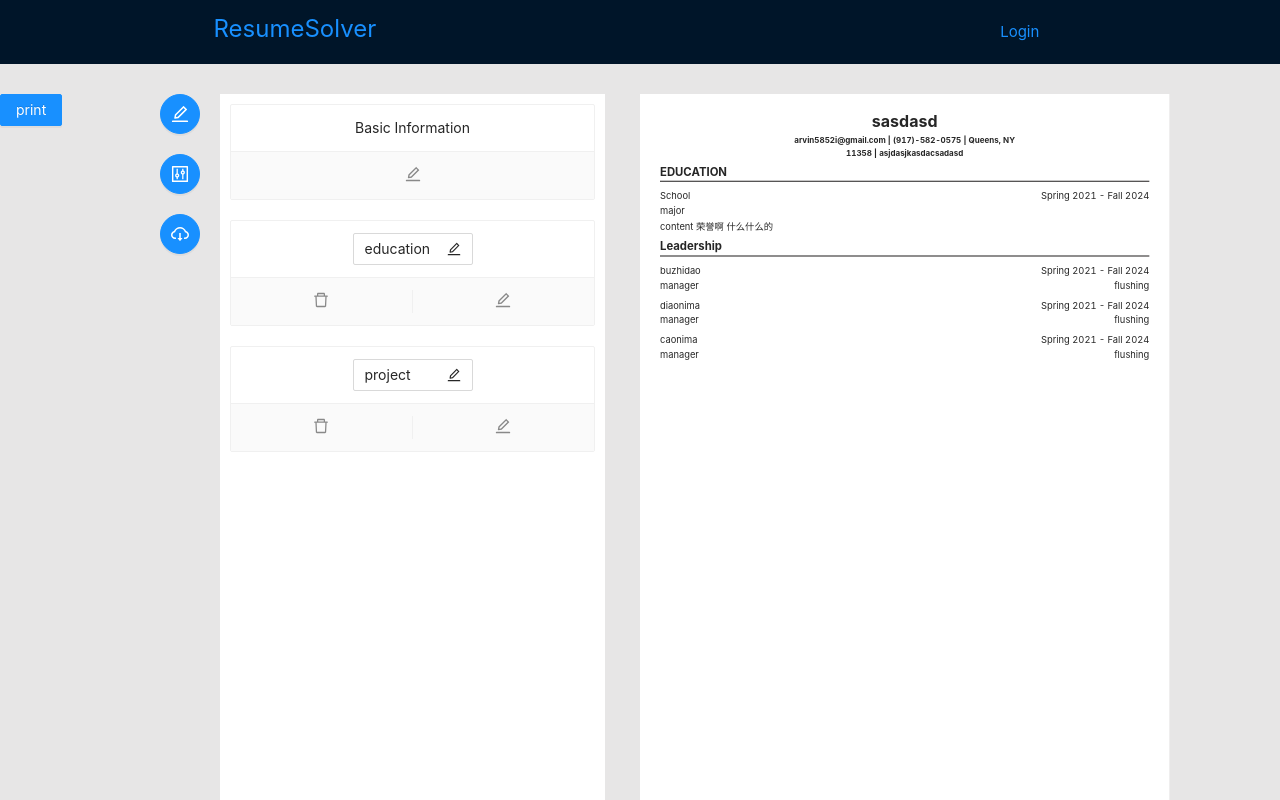
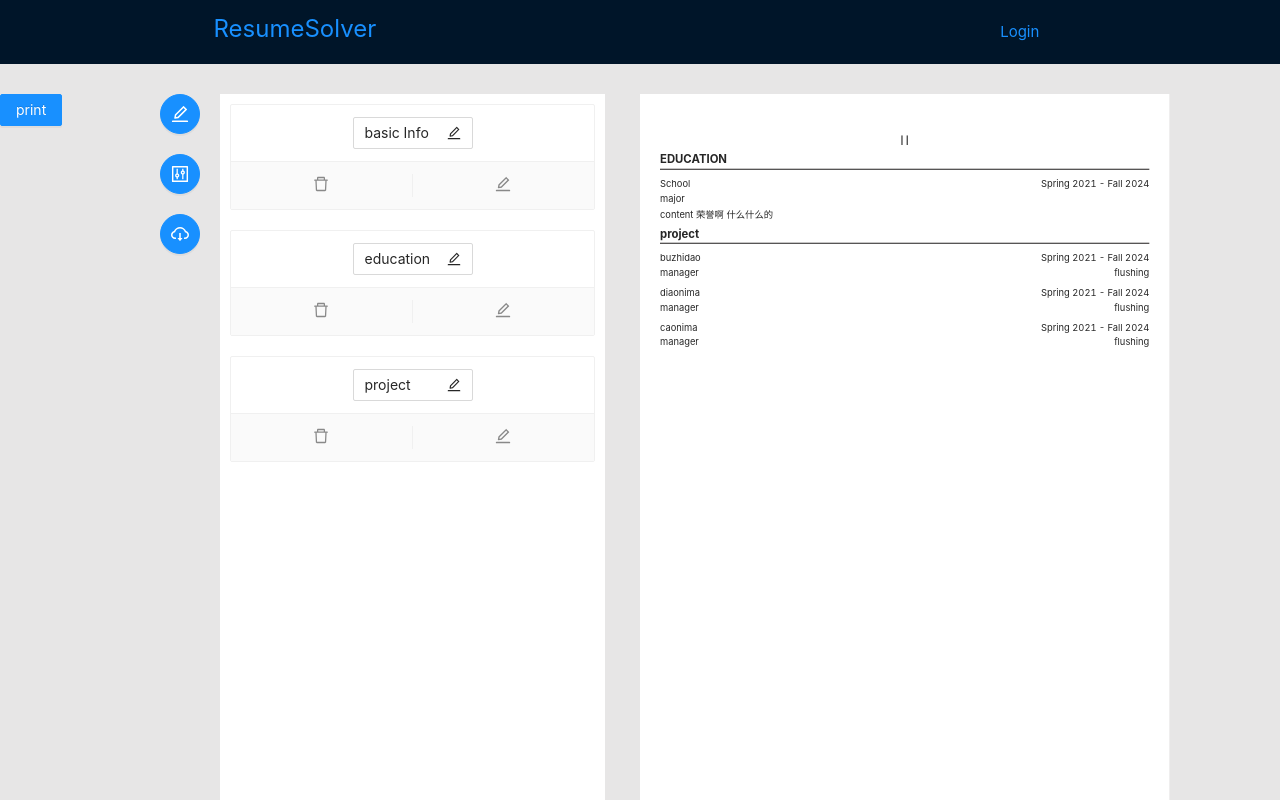
Before and after one commit to Alfred-Huang/resumeEditor-Reactjs, a React (Create React App) app: page /resume2 in a window 1280 px wide. Shown: the top 800 px of the page. Built offline with nearby package versions, Linux system fonts and the light colour scheme; the HTML template or start-up script is replaced by a standard one.

Commit message:
can't drag the basic info card

```diff
--- a/src/Component/Main/Resume2/BasicInfo/index.jsx
+++ b/src/Component/Main/Resume2/BasicInfo/index.jsx
@@ -1,17 +1,48 @@
 import React, {Component, Fragment} from 'react';
+import {connect} from "react-redux";
 
 
+let modules = {}
+let curInfoId = ""
+let sectionId = ""
+let infoId = ""
+let information = {}
 class BasicInfo extends Component {
+
+    getName = ()=> {
+        modules = this.props.modules
+        modules.forEach((obj) =>{
+            if(obj.module === "basicInfo"){
+                 curInfoId = obj.id
+            }
+        })
+         sectionId = this.props.experienceState.experiences[curInfoId].sectionId
+         infoId  = this.props.experienceState.sections[sectionId].sectionList[0]
+         information = this.props.experienceState.information[infoId]
+        return information.name
+    }
+
+    getInfo = () => {
+        let email = information.email
+        let telephone = information.telephone
+        let location = information.location
+        let other = information.other
+        let res = email + " | " + telephone + " | " + location
+        return res
+    }
+
+
     render() {
+
         return (
             <Fragment>
                 <div >
                     <div style={{textAlign: "center", paddingTop: 30}}>
                         <div className="resume-name" >
-                            sasdasd
+                            {this.getName()}
                         </div>
                         <div className="resume-personal-info">
-                            arvin5852i@gmail.com | (917)-582-0575 | Queens, NY 11358 | asjdasjkasdacsadasd
+                            {this.getInfo()}
                         </div>
                     </div>
                 </div>
@@ -20,4 +51,6 @@ class BasicInfo extends Component {
     }
 }
 
-export default BasicInfo;
+export default connect(
+    state => ({experienceState: state.experienceInfoReducer})
+)(BasicInfo);
--- a/src/Component/Main/Resume2/GeneralInfo/index.jsx
+++ b/src/Component/Main/Resume2/GeneralInfo/index.jsx
@@ -16,12 +16,13 @@ class GeneralInfo extends Component {
     }
 
     render() {
+        const title = this.props.experienceState.experiences[this.props.moduleId].title
         return (
             <Fragment>
                 <div>
                     <div className="resume-section">
                         <div className="resume-section-title" style={{marginLeft: 30}}>
-                            Leadership
+                            {title}
                         </div>
                         <div >
                             <div className="resume-divider"/>
--- a/src/Component/Main/Resume2/User/Input/ProjectInput/index.jsx
+++ b/src/Component/Main/Resume2/User/Input/ProjectInput/index.jsx
@@ -117,7 +117,6 @@ class ProjectInput extends Component {
 
 
     startDateChange = (value, dateString) =>{
-        console.log(dateString)
         this.setState({startDate: dateString})
         const infoObj = {infoId: this.state.infoId, type: "startDate", value: dateString}
         this.props.updateExperienceSectionInfo(infoObj)
@@ -128,7 +127,7 @@ class ProjectInput extends Component {
         const infoObj = {infoId: this.state.infoId, type: "endDate", value: dateString}
         this.props.updateExperienceSectionInfo(infoObj)
     }
-// (e)=>this.onInputChange("startDate", e)
+
     render() {
         return (
             <Fragment>
--- a/src/Component/Main/Resume2/User/Section/Item/index.jsx
+++ b/src/Component/Main/Resume2/User/Section/Item/index.jsx
@@ -11,7 +11,7 @@ import {
 
 class Item extends Component {
 
-
+    // to show the input section when user click the target section
     show = (section, id) =>{
         return ()=>{
             this.props.showInputChange(section, id)
@@ -19,6 +19,9 @@ class Item extends Component {
     }
 
     handleTitleChange = (e) =>{
+        if(this.props.experienceState.experiences[this.props.id].module === "basicInfo"){
+            return
+        }
         const title = e.target.value
         const data = {experienceId: this.props.id, title: title}
         this.props.updateModuleTitle(data)
@@ -27,10 +30,16 @@ class Item extends Component {
     render() {
         const {module, id, handleDeleteModule} = this.props;
         const title = this.props.experienceState.experiences[id].title
+        const curModule = this.props.experienceState.experiences[id].module
         function confirm(id) {
             return ()=>{
-                handleDeleteModule(id)
-                message.success("Successfully Delete")
+                if(curModule !== "basicInfo"){
+                    handleDeleteModule(id)
+                    message.success("Successfully Delete")
+                }else{
+                    message.error("This module can not delete");
+                }
+
             }
 
         }
@@ -58,7 +67,13 @@ class Item extends Component {
                        hoverable="true"
                        size="small"
                    >
-                       <Input defaultValue={title}  onChange={(e)=>this.handleTitleChange(e)} placeholder="Title" bordered={false}   suffix={<EditOutlined/>}  style={{width: 120}}/>
+                       <Input  defaultValue={title}
+                               onChange={(e)=>this.handleTitleChange(e)}
+                               placeholder="Title"
+                               bordered={false}
+                               suffix={<EditOutlined/>}
+                               style={{width: 120}}
+                       />
                    </Card>
                </Row>
             </Fragment>
--- a/src/Component/Main/Resume2/User/Section/index.jsx
+++ b/src/Component/Main/Resume2/User/Section/index.jsx
@@ -20,7 +20,6 @@ const reorder = (list, startIndex, endIndex) => {
     const result = Array.from(list);
     const [removed] = result.splice(startIndex, 1);
     result.splice(endIndex, 0, removed);
-    console.log(result)
     return result;
 };
 
@@ -80,6 +79,10 @@ class Section extends Component {
             return;
         }
 
+        if(this.props.experienceState.experiences[result.draggableId].module === "basicInfo"){
+            return
+        }
+
         const newModules = reorder(
             this.props.modulesObj.modules,
             result.source.index,
@@ -99,18 +102,7 @@ class Section extends Component {
                 <DragDropContext onDragEnd={this.onDragEnd}>
                     <Row className="section-board" style={{height: 740, overflow: "auto"}}>
                         <Col span={24} >
-                    <Row style={{margin: 10}} justify="center">
-                        <Card
-                            style={{width: 400, textAlign: "center",  boxShadow: "10 10 5 grey"}}
-                            actions={[
-                                <EditOutlined onClick={this.show("personal")}/>,
-                            ]}
-                            hoverable="true"
-                            size="small"
-                        >
-                            Basic Information
-                        </Card>
-                    </Row>
+
                     <Droppable droppableId="droppable">
                         {(provided) => (
                             <div
@@ -128,6 +120,7 @@ class Section extends Component {
                                                                provided.draggableProps.style
                                                            )}
                                                     >
+
                                                         <Item
                                                             key={moduleObj.id}
                                                             {...moduleObj}
@@ -138,7 +131,9 @@ class Section extends Component {
                                                     </div>
                                                 )}
                                             </Draggable>
-                                        ))}
+                                        ))
+                                    }
+
                                 {provided.placeholder}
                             </div>
                     )}
--- a/src/Component/Main/Resume2/index.jsx
+++ b/src/Component/Main/Resume2/index.jsx
@@ -15,7 +15,6 @@ import EducationInput from "./User/Input/EducationInput";
 import SummaryInput from "./User/Input/SummaryInput";
 import CustomInput from "./User/Input/CustomInput";
 import LeadershipInput from "./User/Input/LeadershipInput";
-import ExperienceAction from "./User/ExpericenAction";
 import {connect} from "react-redux";
 import html2canvas from 'html2canvas';
 import jsPDF from "jspdf";
@@ -58,7 +57,6 @@ class Resume2 extends Component {
     //when user click card chang to input
     showInputChange = (section, id)=>{
         this.setState({sectionType: section, currentSectionId: id})
-        console.log(id)
     }
 
     //present the resume section
@@ -68,6 +66,9 @@ class Resume2 extends Component {
                return (
                    <Education key={id} moduleId={id}/>
                )
+           case "basicInfo":
+               return null
+
            default:
                return (
                    <GeneralInfo key={id} moduleId={id}/>
@@ -86,10 +87,6 @@ class Resume2 extends Component {
                 return (
                     <EducationInput currentId={this.state.currentSectionId} showInputChange={this.showInputChange} />
                 )
-            case "personal":
-                return (
-                    <PersonalInput currentId={this.state.currentSectionId} showInputChange={this.showInputChange}/>
-                )
             case "summary":
                 return (
                     <SummaryInput currentId={this.state.currentSectionId} showInputChange={this.showInputChange}/>
@@ -101,6 +98,10 @@ class Resume2 extends Component {
             case "custom":
                 return (
                     <CustomInput currentId={this.state.currentSectionId} showInputChange={this.showInputChange}/>
+                )
+            case "basicInfo":
+                return (
+                    <PersonalInput currentId={this.state.currentSectionId} showInputChange={this.showInputChange}/>
                 )
             default:
                 return (
@@ -193,7 +194,7 @@ class Resume2 extends Component {
                                                  transform: [`scale(${this.state.firstTime === false ? this.state.scale : resumeScale / (794 / window.innerWidth)})`]}}
                                         >
                                             <div className="resume-spacing">
-                                                <BasicInfo/>
+                                                <BasicInfo modules={this.props.modulesObj.modules}/>
                                                 {this.props.modulesObj.modules.map((moduleObj)=>{
                                                     return this.handleResumeSection(moduleObj.module, moduleObj.id)
                                                 })}
--- a/src/redux/reduers/userSection_reducer.js
+++ b/src/redux/reduers/userSection_reducer.js
@@ -19,6 +19,7 @@ import {
 
 const initModuleState = {
     modules: [
+        {id: "Jhka8as0IUHKJHASD89hj", module: "basicInfo"},
         {id: "lgCeTDkAvYlDobUgwfBQN", module: "education"},
         {id: "JVPGlab2QGb7TLXXl8pgw", module: "project"},
     ]};
@@ -27,11 +28,13 @@ const initExperience = {
     experiences: {
         "lgCeTDkAvYlDobUgwfBQN": {id:  "lgCeTDkAvYlDobUgwfBQN", module: "education", title: "education", sectionId: "1"},
         "JVPGlab2QGb7TLXXl8pgw": {id: "JVPGlab2QGb7TLXXl8pgw", module: "project", title: "project", sectionId:"2"},
+        "Jhka8as0IUHKJHASD89hj": {id: "Jhka8as0IUHKJHASD89hj", module: "basicInfo", title: "basic Info", sectionId: "3"}
     },
 
     sections: {
         "1": {sectionId: "1", sectionList: ["1", "2", "3"]},
         "2": {sectionId: "2", sectionList: ["4", "5", "6"]},
+        "3": {sectionId: "3", sectionList: ["7"]},
     },
 
     information: {
@@ -64,6 +67,7 @@ const initExperience = {
             startDate:"06-2024", endDate: "06-2025",
             HTMLContent: "", RAWContent: {}
         },
+        "7": {infoId: "7", name: "", telephone: "", email: "", location: "", other: ""}
 
     }
 }
```
